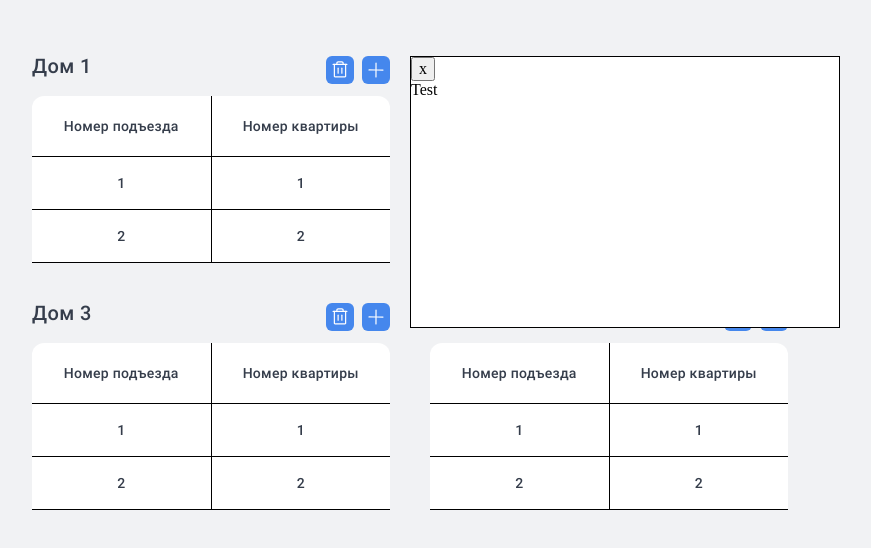
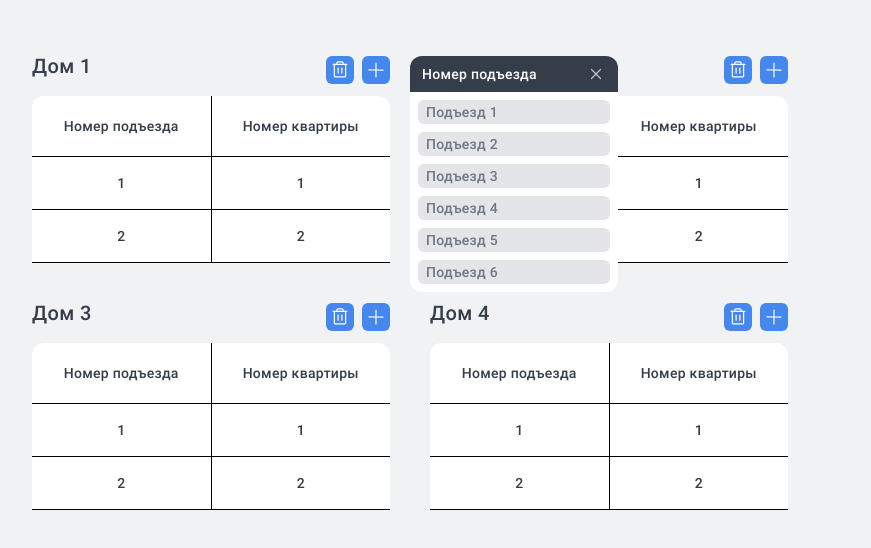
Before and after one commit to teplokotov/eureca-test-app, a React (Vite) app: page / in a window 1280 px wide. Both pictures are taken after a click on the button 384 px from the left and 70 px from the top of the page. Shown: the top 548 px of the page, without its empty margins (8-879 px from the left). Built offline with nearby package versions, Linux system fonts and the light colour scheme.

Commit message:
feat: add menu

```diff
--- a/src/components/house/house.tsx
+++ b/src/components/house/house.tsx
@@ -4,6 +4,7 @@ import React, { useState } from 'react';
 import Table from '../ui/table/table';
 import ControlButton from '../ui/control-button/control-button';
 import Modal from '../modal/modal';
+import Menu from '../menu/menu';
 
 export type TCoords = {
   left: number
@@ -50,7 +51,12 @@ function House({ id }: TProps) {
         isHidden={isHidden}
         coords={coords}
         closeModal={() => setIsHidden(true)}
-      >Test</Modal>
+      >
+        <Menu
+          houseId={id}
+          closeModal={() => setIsHidden(true)}
+        />
+      </Modal>
     </>
   )
 }
--- /dev/null
+++ b/src/components/menu/menu.module.scss
@@ -0,0 +1,63 @@
+.menu {
+  display: flex;
+  gap: 12px;
+
+  &__section {
+    width: 208px;
+  }
+
+  &__header {
+    display: flex;
+    justify-content: space-between;
+    background-color: var(--bg-color-dark);
+    padding: 8px 12px;
+    border-top-left-radius: 12px;
+    border-top-right-radius: 12px;
+  }
+
+  &__heading {
+    margin: 0;
+    font-family: var(--font-family);
+    font-weight: var(--font-weight);
+    color: var(--font-color-light);
+    font-size: 14px;
+    line-height: 20px;
+    letter-spacing: 0.02em;
+  }
+
+  &__content {
+    margin: 0;
+    padding: 8px;
+    list-style: none;
+    display: flex;
+    flex-direction: column;
+    gap: 8px;
+    background-color: #fff;
+    border-bottom-left-radius: 12px;
+    border-bottom-right-radius: 12px;
+  }
+
+  &__label {
+    font-family: var(--font-family);
+    font-weight: var(--font-weight);
+    color: var(--font-color-dark);
+    font-size: 14px;
+    line-height: 20px;
+    letter-spacing: 0.02em;
+    display: flex;
+    background-color: var(--bg-color-light);
+    padding: 2px 8px;
+    border-radius: 6px;
+    cursor: pointer;
+    box-sizing: border-box;
+
+    &:hover {
+      color: var(--font-color);
+    }
+  }
+
+  &__input:checked + &__label {
+    color: var(--font-color);
+    box-shadow:inset 0px 0px 0px 1px var(--btn-color-default);
+  }
+}
--- /dev/null
+++ b/src/components/menu/menu.tsx
@@ -0,0 +1,91 @@
+import { useState } from 'react';
+import { addText, countOfEntrances, countOfFlats, entrance, flat, numberOfEntrance, numberOfFlat } from '../../constants';
+import Button from '../ui/button/button';
+import CloseButton from '../ui/close-button/close-button';
+import styles from './menu.module.scss';
+
+type TProps = {
+  houseId: number;
+  closeModal: () => void;
+}
+
+function Menu({ houseId, closeModal }: TProps) {
+  const entrances = [...Array(countOfEntrances)];
+  const flats = [...Array(countOfFlats)];
+
+  const [isFlatsHidden, setIsFlatsHidden] = useState<boolean>(true);
+
+  function handleOnSubmit(e: React.FormEvent<HTMLFormElement>) {
+    e.preventDefault();
+
+    const form = e.target as HTMLFormElement;
+    const formData = new FormData(form);
+    const formJson = Object.fromEntries(formData.entries());
+    const formFlats: string[] = [];
+    for(const key in formJson) {
+      if(key.toString().includes('flat')) formFlats.push(formJson[key] as string);
+    }
+
+    console.log({
+      houses: [{
+        id: houseId,
+        entrance: formJson.entrance,
+        flat: formFlats
+      }]
+    });
+
+  }
+
+  return (
+    <form className={styles.menu} onSubmit={handleOnSubmit}>
+      <section className={styles.menu__section}>
+        <div className={styles.menu__header}>
+          <h2 className={styles.menu__heading}>{numberOfEntrance}</h2>
+          <CloseButton onClick={() => closeModal()}/>
+        </div>
+        <ul className={styles.menu__content}>
+          {
+            entrances.map((_, index) => {
+              const id = index + 1;
+              return (
+                <li className={styles.menu__item} key={index} onClick={() => setIsFlatsHidden(false)}>
+                  <label>
+                    <input className={styles.menu__input} type='radio' name='entrance' value={id} hidden/>
+                    <span className={styles.menu__label}>{entrance} {id}</span>
+                  </label>
+                </li>
+              )
+            })
+          }
+        </ul>
+      </section>
+      {
+        !isFlatsHidden &&
+        <section className={styles.menu__section}>
+          <div className={styles.menu__header}>
+            <h2 className={styles.menu__heading}>{numberOfFlat}</h2>
+            <CloseButton onClick={() => setIsFlatsHidden(true)} />
+          </div>
+          <ul className={styles.menu__content}>
+            {
+              flats.map((_, index) => {
+                const id = index + 1;
+                return (
+                  <li className={styles.menu__item} key={index}>
+                    <label>
+                      <input className={styles.menu__input} type='checkbox' name={`flat-${id}`} value={id} hidden/>
+                      <span className={styles.menu__label}>{flat} {id}</span>
+                    </label>
+                  </li>
+                )
+              })
+            }
+            <Button type='submit'>{addText}</Button>
+          </ul>
+        </section>
+      }
+    </form>
+  )
+}
+
+export default Menu
--- a/src/components/modal/modal.module.scss
+++ b/src/components/modal/modal.module.scss
@@ -1,8 +1,4 @@
 .modal {
-  width: 428px;
-  height: 270px;
-  background-color: #fff;
-  border: 1px solid black;
   position: absolute;
   top: 0;
   left: 0;
--- a/src/components/modal/modal.tsx
+++ b/src/components/modal/modal.tsx
@@ -35,9 +35,6 @@ function Modal({ children, isHidden, coords, closeModal }: TProps) {
       <>
         <ModalOverlay onClose={closeModal} />
         <div className={styles.modal} style={coords}>
-          <section>
-            <button className={styles.button} onClick={closeModal}>x</button>
-          </section>
           {children}
         </div>
       </>,
--- /dev/null
+++ b/src/components/ui/button/button.module.scss
@@ -0,0 +1,28 @@
+.button {
+  width: 100%;
+  height: 24px;
+  border: none;
+  border-radius: 6px;
+  cursor: pointer;
+  background-color: var(--btn-color-default);
+  font-family: var(--font-family);
+  font-weight: var(--font-weight);
+  color: var(--font-color-light);
+  font-size: 14px;
+  line-height: 20px;
+  letter-spacing: 0.02em;
+  text-align: center;
+
+  &:hover {
+    background-color: var(--btn-color-hover);
+  }
+
+  &:active {
+    background-color: var(--btn-color-pressed);
+  }
+
+  &:disabled {
+    background-color: var(--btn-color-disabled);
+    color: var(--font-color-disabled);
+  }
+}
--- /dev/null
+++ b/src/components/ui/button/button.tsx
@@ -0,0 +1,20 @@
+import { MouseEvent } from 'react';
+import styles from './button.module.scss';
+
+type TProps = {
+  onClick?: (e: MouseEvent) => void;
+  type?: 'button' | 'submit';
+  children?: React.ReactNode;
+}
+
+function Button({ onClick, type, children }: TProps) {
+  return (
+    <button
+      type={type ? type : 'button'}
+      className={styles.button}
+      onClick={(e) => onClick && onClick(e)}
+    >{children}</button>
+  )
+}
+
+export default Button
--- /dev/null
+++ b/src/components/ui/close-button/close-button.module.scss
@@ -0,0 +1,24 @@
+.button {
+  width: 20px;
+  height: 20px;
+  border: none;
+  border-radius: 3px;
+  cursor: pointer;
+  background-image: url(../close-button/images/close.svg);
+  background-color: transparent;
+  background-position: center center;
+  background-repeat: no-repeat;
+
+  &:hover {
+    background-color: var(--btn-color-hover);
+  }
+
+  &:active {
+    background-color: var(--btn-color-pressed);
+  }
+
+  &:disabled {
+    background-color: var(--btn-color-disabled);
+  }
+
+}
--- /dev/null
+++ b/src/components/ui/close-button/close-button.tsx
@@ -0,0 +1,18 @@
+import { MouseEvent } from 'react';
+import styles from './close-button.module.scss';
+
+type TProps = {
+  onClick?: (e: MouseEvent) => void;
+}
+
+function CloseButton({ onClick }: TProps) {
+  return (
+    <button
+      type='button'
+      className={styles.button}
+      onClick={(e) => onClick && onClick(e)}
+    ></button>
+  )
+}
+
+export default CloseButton
--- a/src/components/ui/control-button/control-button.tsx
+++ b/src/components/ui/control-button/control-button.tsx
@@ -9,6 +9,7 @@ type TProps = {
 function ControlButton({ type, onClick }: TProps) {
   return (
     <button
+      type='button'
       className={`${styles.button} ${styles[`button__${type}`]}`}
       onClick={(e) => onClick && onClick(e)}
     ></button>
--- a/src/constants/index.ts
+++ b/src/constants/index.ts
@@ -7,3 +7,5 @@ export const entrance = 'Подъезд';
 export const flat = 'Квартира';
 export const numberOfEntrance = 'Номер подъезда';
 export const numberOfFlat = 'Номер квартиры';
+
+export const addText = 'Добавить';
--- a/src/index.scss
+++ b/src/index.scss
@@ -5,11 +5,16 @@
   -moz-osx-font-smoothing: grayscale;
   --font-family: 'Roboto';
   --font-color: #353D4B;
+  --font-color-light: #ffffff;
+  --font-color-disabled: #ABC7F2;
+  --font-color-dark: #6D7885;
   --font-weight: 500;
   --btn-color-default: #4587ED;
   --btn-color-hover: #3573D2;
   --btn-color-pressed: #225CB5;
   --btn-color-disabled: #ABC7F2;
+  --bg-color-dark: #353D4B;
+  --bg-color-light: #E4E5E8;
 }
 
 body {
```
Also changed, not shown: src/components/ui/close-button/images/close.svg (added).
